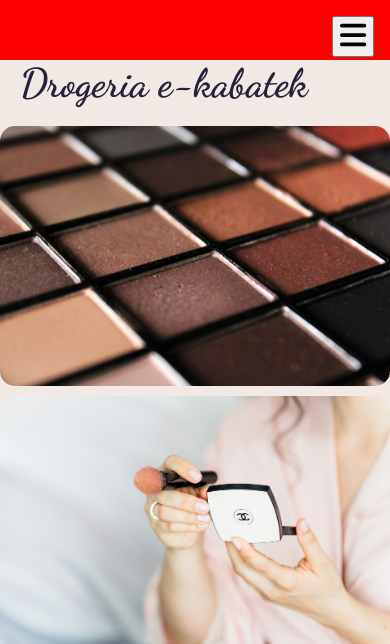
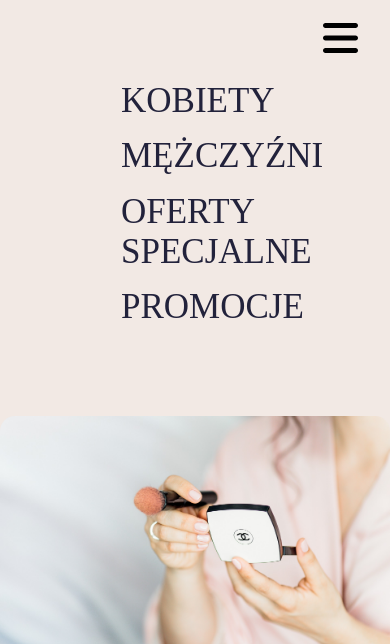
Before and after one commit to AsiaKabacinska/Drogeria, a website: page index.html in a window 390 px wide. Both pictures are taken after a click on the button 352 px from the left and 36 px from the top of the page. Shown: the top 644 px of the page. Drawn offline with Linux system fonts and the light colour scheme; a web font is replaced by a local one.

Commit message:
hamburger completed

```diff
--- a/index.html
+++ b/index.html
@@ -5,7 +5,7 @@
     <meta http-equiv="X-UA-Compatible" content="IE=edge" />
     <meta name="viewport" content="width=device-width, initial-scale=1.0" />
     <title>Drogeria internetowa</title>
-    <script src="index.js"></script>
+    <script defer src="index.js"></script>
     <link rel="stylesheet" href="style.css" />
     <link rel="stylesheet" href="normalize.css" />
     <script
--- a/index.js
+++ b/index.js
@@ -0,0 +1,8 @@
+const hamburger = document.querySelector(".hamburger--js");
+console.log("LALALA: " + hamburger);
+
+hamburger.addEventListener("click", () => {
+  const nav = document.querySelector(".navigation--js");
+  console.log("AAAA " + nav);
+  nav.classList.toggle("navigation--open");
+});
--- a/scss/style.scss
+++ b/scss/style.scss
@@ -166,7 +166,7 @@ a:hover {
   display: none;
 }
 
-@media (max-width: 720px) {
+@media (max-width: 920px) {
   li {
     display: block;
     font-family: serif;
@@ -191,8 +191,11 @@ a:hover {
     display: none;
   }
   .navigation {
-    padding: 16p;
+    padding: 16px;
     display: none;
+  }
+  .navigation--open {
+    display: block;
   }
   .searching__input {
     display: none;
@@ -201,23 +204,23 @@ a:hover {
     display: none;
   }
   .header {
-    min-height: 60px;
+    min-height: 80px;
     position: fixed;
     top: 0px;
     width: 100%;
-    background-color: red;
+    background-color: #f2e9e4;
   }
   .hamburger {
     position: absolute;
     display: block;
-    font-size: 30px;
-    right: 16px;
+    font-size: 40px;
+    right: 26px;
     top: 16px;
+    background-color: transparent;
+    border-radius: 40%;
+    border: none;
   }
   main {
-    margin: 60px auto 0;
-  }
-  .navigation--open {
-    display: block;
+    margin: 80px auto 0;
   }
 }
```
Also changed, not shown: style.css.
